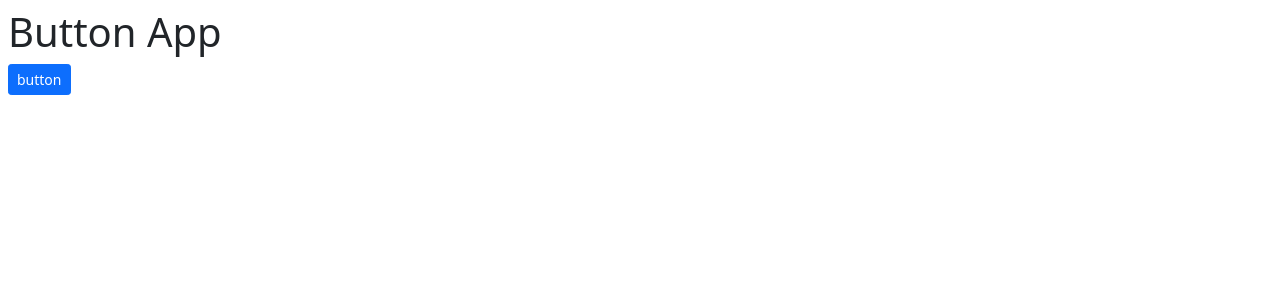
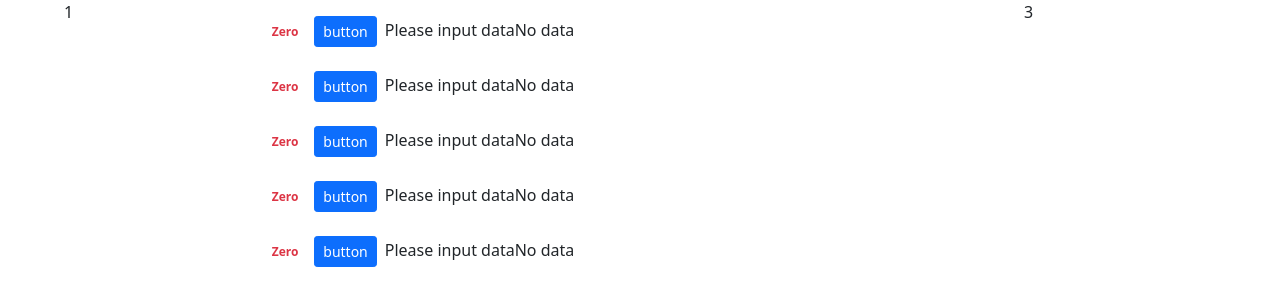
Before and after one commit to kreindo/counter-app-coding-with-mosh, a React (Create React App) app: page / in a window 1280 px wide. Shown: the top 306 px of the page. Built offline with nearby package versions, Linux system fonts and the light colour scheme.

Commit message:
added counter

```diff
--- a/package.json
+++ b/package.json
@@ -6,6 +6,10 @@
     "@babel/core": "^7.18.2",
     "@babel/plugin-syntax-flow": "7.14.5",
     "@babel/plugin-transform-react-jsx": "7.14.9",
+    "@emotion/react": "^11.9.0",
+    "@emotion/styled": "^11.8.1",
+    "@mui/icons-material": "^5.8.2",
+    "@mui/material": "^5.8.2",
     "@popperjs/core": "^2.11.5",
     "@testing-library/dom": "7.21.4",
     "@testing-library/jest-dom": "^5.14.1",
--- a/src/components/Counter.jsx
+++ b/src/components/Counter.jsx
@@ -1,16 +1,41 @@
 import React, { Component } from "react";
 
 class Counter extends Component {
+  state = {
+    count: 0,
+    tags: []
+  };
+
+  renderTags(){
+    if (this.state.tags.length === 0) return 'No data';
+
+    return <ul>{this.state.tags.map(tag => <li key={tag}>{tag}</li>)}</ul>
+  }
+
   render() {
+
     return (
       <div className="m-2">
-        <h1>Button App</h1>
-        <button className="btn btn-primary btn-sm">
-          button
-        </button>
+        <span className={this.getTextClasses()}>{this.formatCount()}</span>
+        <button className="btn btn-primary btn-sm m-2">button</button>
+        {this.state.tags.length === 0 && "Please input data"}
+        {this.renderTags()}
       </div>
     );
   }
+
+  getTextClasses() {
+    let classes = "badge badge-danger text-";
+    classes += this.state.count === 0 ? "danger" : "dark";
+    return classes;
+  }
+
+  formatCount() {
+    let { count } = this.state;
+    return count === 0 ? "Zero" : count;
+  }
+
+  methodBlaBla() {}
 }
 
 export default Counter;
--- /dev/null
+++ b/src/components/Counters.jsx
@@ -0,0 +1,24 @@
+import React from "react";
+import Counter from "./Counter";
+import Container from "@mui/material/Container";
+import Grid from "@mui/material/Grid";
+
+function Counters() {
+  return (
+    <Container>
+      <Grid container>
+        <Grid item xs={2}>1</Grid>
+        <Grid item xs={8}>
+          <Counter />
+          <Counter />
+          <Counter />
+          <Counter />
+          <Counter />
+        </Grid>
+        <Grid item xs={2}>3</Grid>
+      </Grid>
+    </Container>
+  );
+}
+
+export default Counters;
--- a/src/index.js
+++ b/src/index.js
@@ -1,13 +1,13 @@
 import React from 'react';
 import ReactDOM from 'react-dom/client';
 import 'bootstrap/dist/css/bootstrap.css';
-import Counter from './components/Counter';
+import Counters from './components/Counters';
 import reportWebVitals from './reportWebVitals';
 
 const root = ReactDOM.createRoot(document.getElementById('root'));
 root.render(
   <React.StrictMode>
-    <Counter />
+    <Counters />
   </React.StrictMode>
 );
 
```
Also changed, not shown: 1 other file (tests, documents, lock files or other folders).
